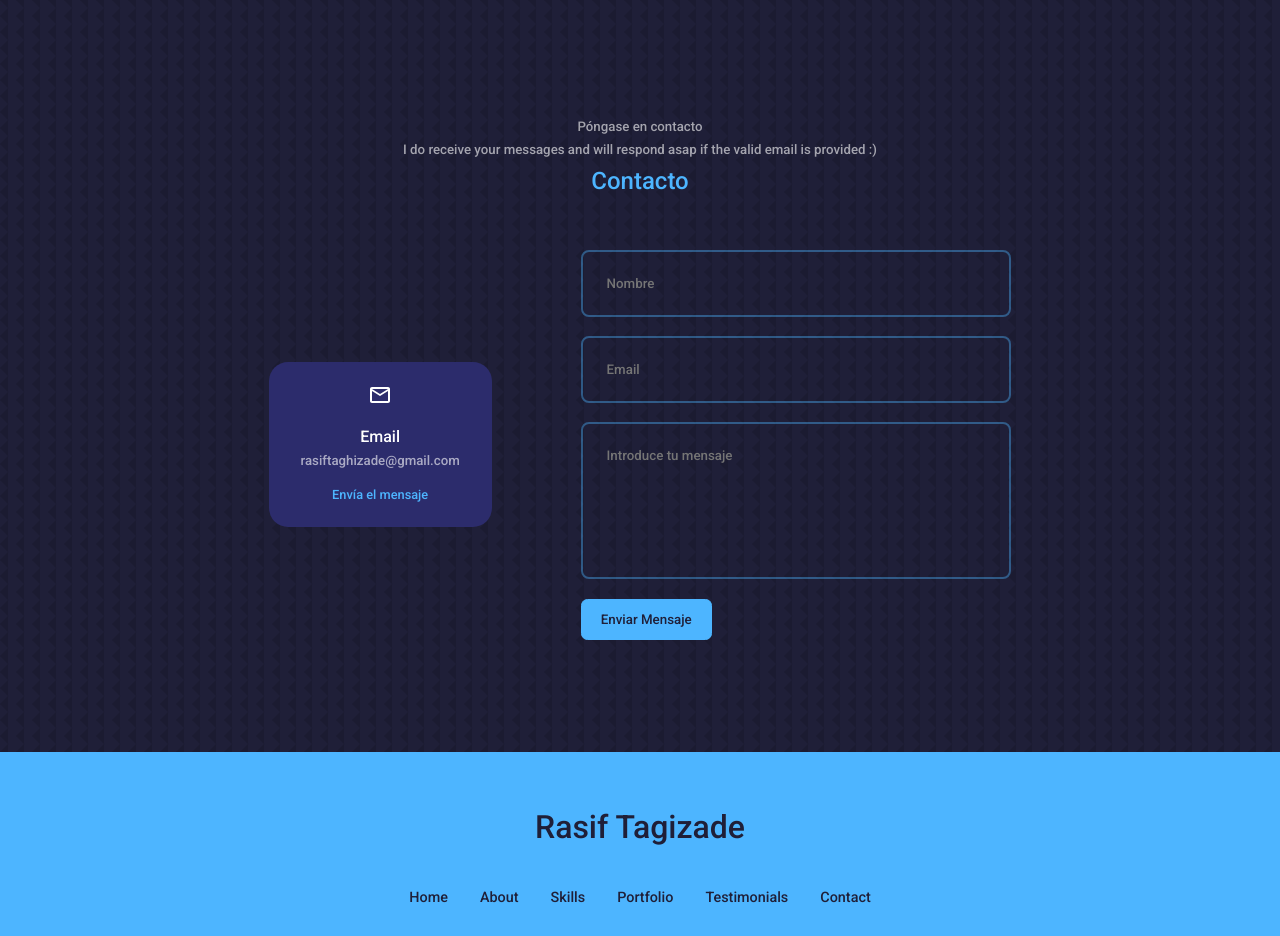
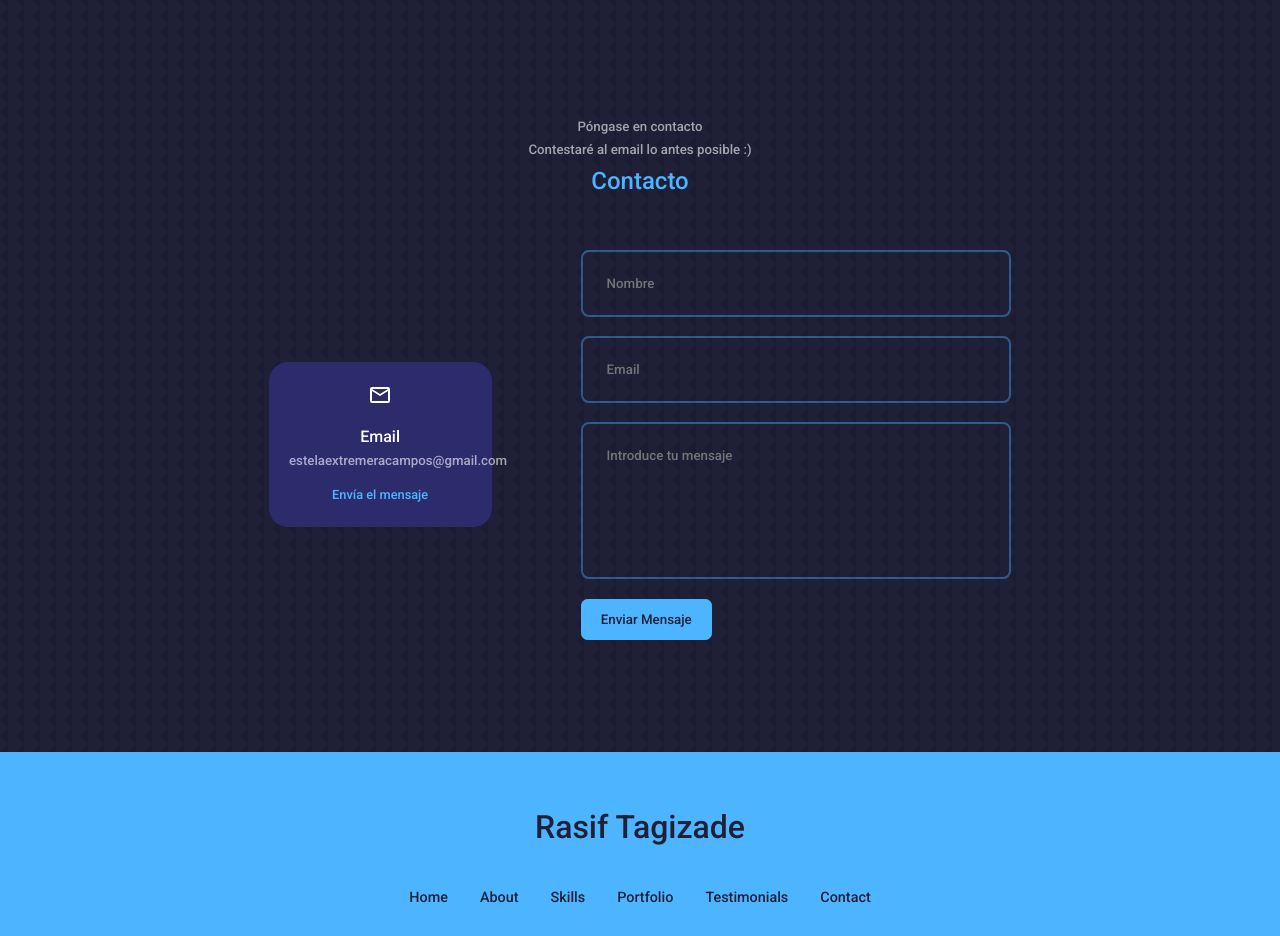
Before and after one commit to Estela-Ex/Mi-Portfolio, a React (Create React App) app: page / in a window 1280 px wide. Shown: the part 3480-4416 px from the top of the page. Built offline with nearby package versions, Linux system fonts and the light colour scheme.

Commit message:
change contact

```diff
--- a/src/components/contact/Contact.jsx
+++ b/src/components/contact/Contact.jsx
@@ -33,8 +33,7 @@ const Contact = () => {
     <section id="contact">
       <h5>Póngase en contacto</h5>
       <h5>
-        I do receive your messages and will respond asap if the valid email is
-        provided :)
+        Contestaré al email lo antes posible :)
       </h5>
       <h2>Contacto</h2>
       <div className="container contact__container">
@@ -42,7 +41,7 @@ const Contact = () => {
           <article className="contact__option">
             <MdOutlineEmail className="contact__option-icon" />
             <h4>Email</h4>
-            <h5>rasiftaghizade@gmail.com</h5>
+            <h5>estelaextremeracampos@gmail.com</h5>
             <a href="mailto:estelaextremeracampos@gmail.com">Envía el mensaje</a>
           </article>
         </div>
```
